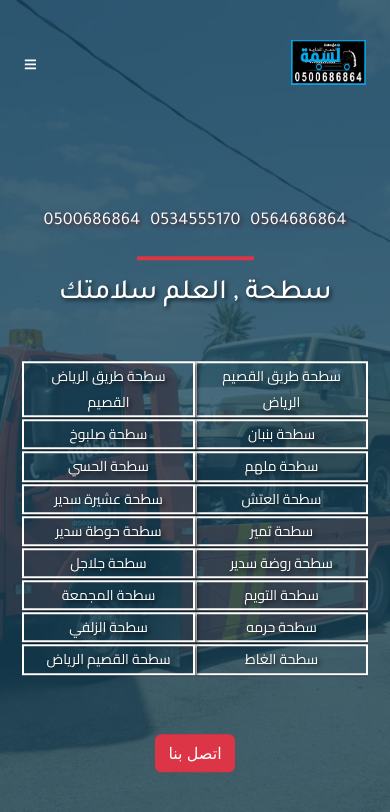
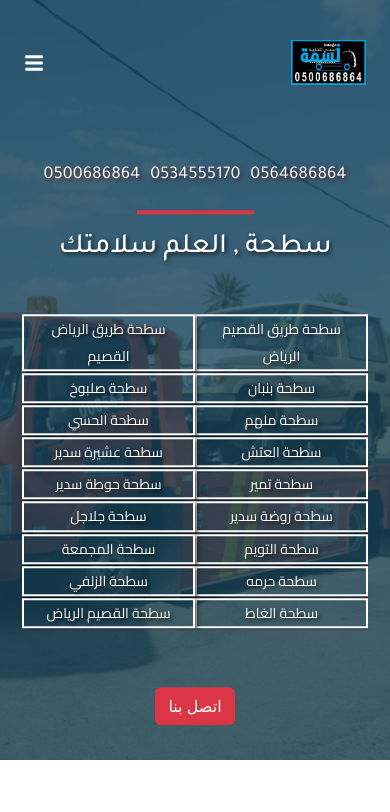
Before and after one commit to ahmed-mohammed-developer/satha-test, a React (Create React App) app: page / in a window 390 px wide. Shown: the top 812 px of the page. Built offline with nearby package versions, Linux system fonts and the light colour scheme.

Commit message:
add margin nav

```diff
--- a/src/components/Head/head.css
+++ b/src/components/Head/head.css
@@ -42,8 +42,11 @@
     height: 100vh !important; /* ارتفاع كامل الشاشة */
   }
 }
-
-
+@media (max-width: 450px) {
+  .carousel-item img {
+    height: 90vh !important; /* ارتفاع كامل الشاشة */
+  }
+}
 
 @media (max-width: 768px) {
   .carousel-item img {
--- a/src/components/MainTitle/MainTitle.jsx
+++ b/src/components/MainTitle/MainTitle.jsx
@@ -41,7 +41,7 @@ function MainTitle() {
         </div>
         <span className='spanmain mb-2'></span>
       </div>
-        <h1 className='h1main mb-5 mt-5'>سطحة , العلم سلامتك </h1>
+        <h1 className='h1main mt-5'>سطحة , العلم سلامتك </h1>
         <div className="row rowdflex mb-5 mt-5">
         {sathe.map((item, index) => (
             <div className="col-lg-4 col-md-6 col-sm-6 boxmain" key={index}>
--- a/src/components/MainTitle/mainTitle.css
+++ b/src/components/MainTitle/mainTitle.css
@@ -95,3 +95,12 @@
     margin-top: 5px;
   }
 }
+@media (max-width: 331px) {
+
+.phonemain {
+  display: none; /* تعديل الحجم للشاشات الأصغر */
+}
+.spanmain {
+ display: none;
+}
+}
--- a/src/components/Navbar/Navbar.css
+++ b/src/components/Navbar/Navbar.css
@@ -19,7 +19,6 @@
   }
   .navbar-toggler .fa-bars {
     color: #fff;
-    font-size: 0.8rem;
   }
   .navbar-toggler .fa-bars:hover {
     color: #fff;
@@ -61,6 +60,7 @@
         height: fit-content; /* ارتفاع كامل الشاشة */
         z-index: 1000; /* تأكيد أن العنصر فوق العناصر الأخرى */
         padding-right: 20px;
+        padding-block: 30px;
      }
     .nav-link {
       font-size: 1rem; /* حجم النص على الشاشات المتوسطة */
```
